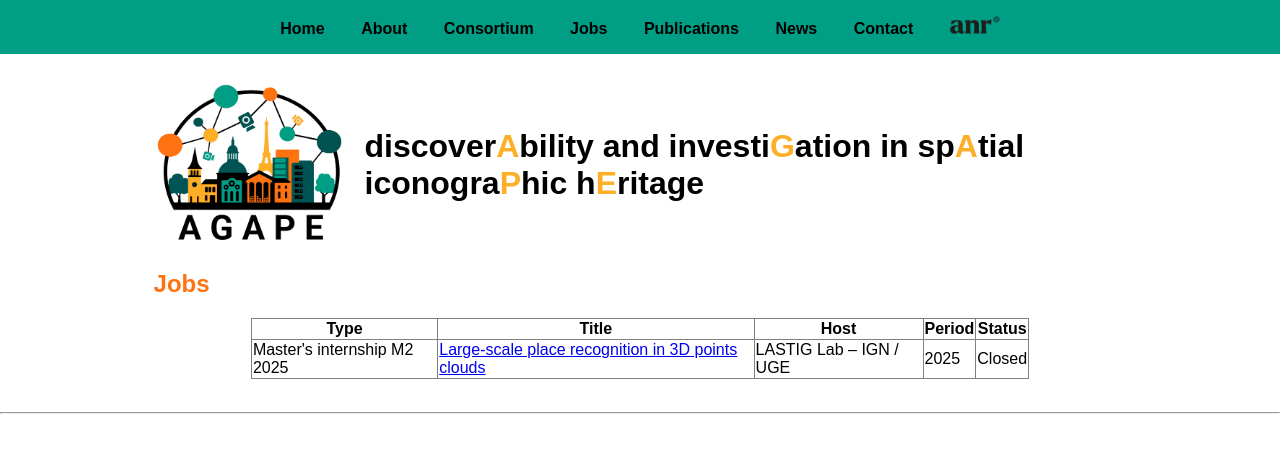
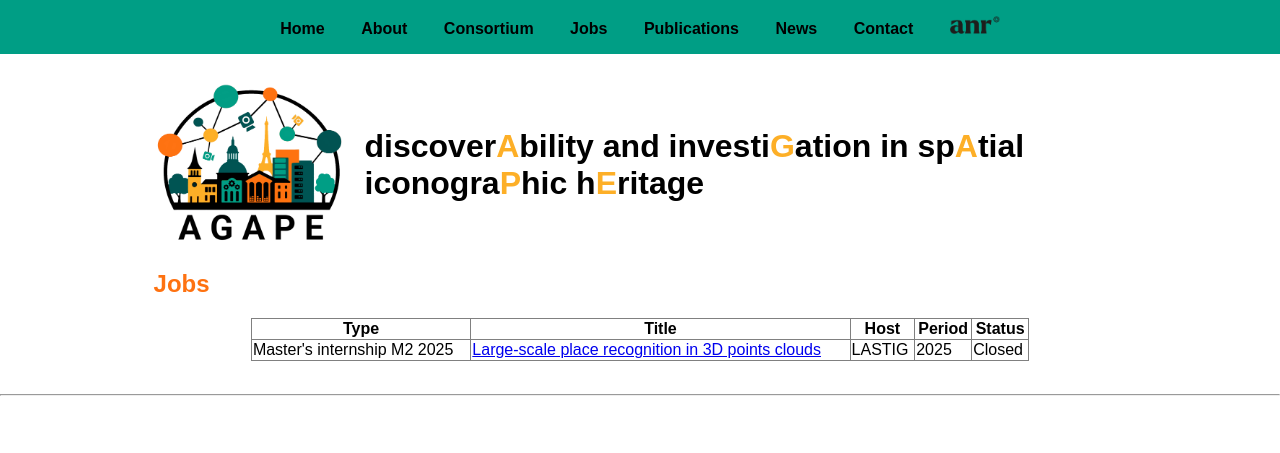
Before and after one commit to AGAPE-ANR/agape-anr.github.io, a Jekyll site: the page built from jobs.md, in a window 1280 px wide. Shown: the top 453 px of the page. Built offline with Jekyll 4.4.1, drawn with Linux system fonts in a browser that asks for light colours.

Commit message:
Update jobs.md

```diff
--- a/jobs.md
+++ b/jobs.md
@@ -16,7 +16,7 @@ permalink: /jobs/
 <tr>
 	<td>Master's internship M2 2025</td>
 	<td><a href="../docs/sujet_stage_2025-Loc3D-ext-EN.pdf" target=new>Large-scale place recognition in 3D points clouds</a></td>
-	<td>LASTIG Lab – IGN / UGE</td>
+	<td>LASTIG</td>
 	<td>2025</td>
 	<td>Closed</td>
 </tr>
```
